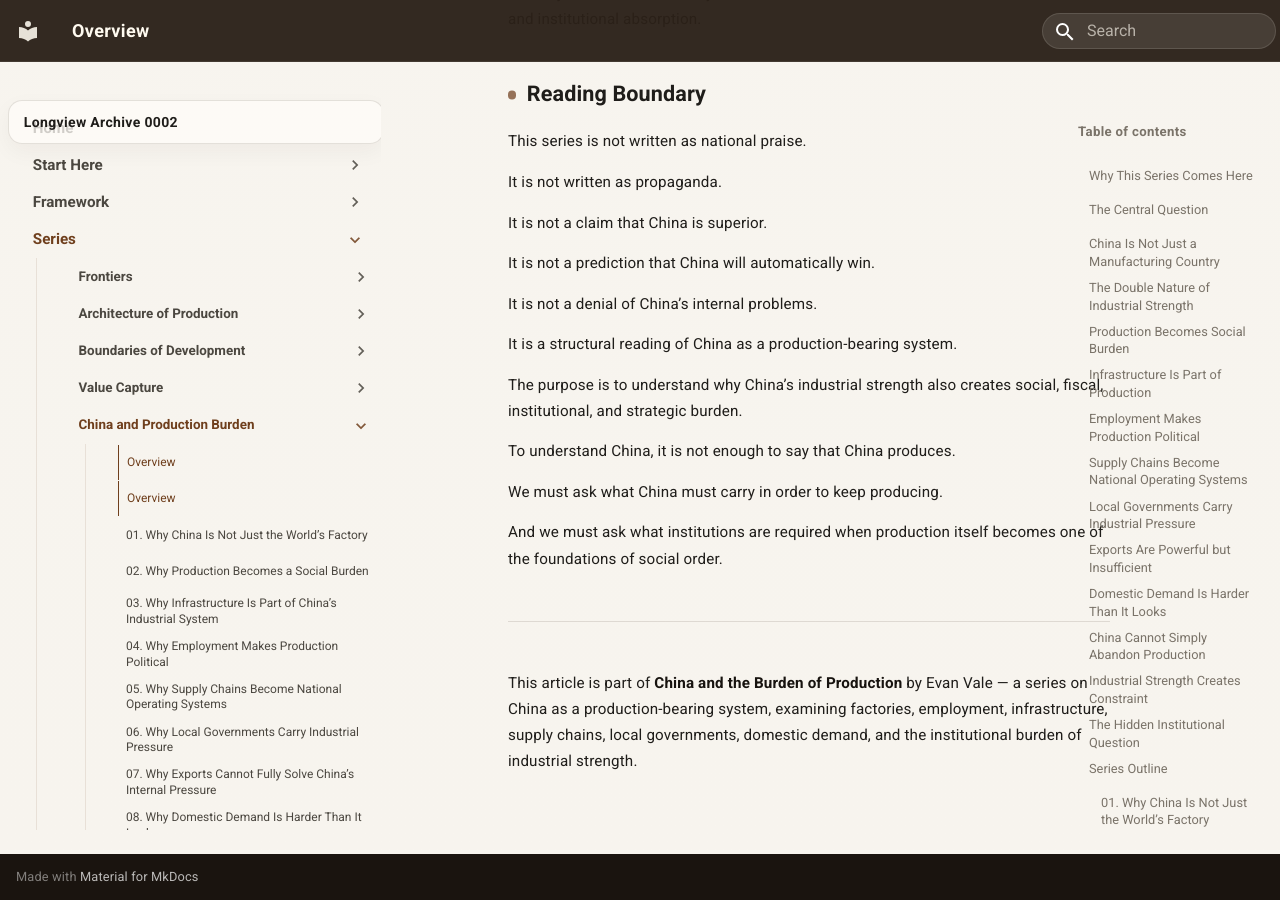
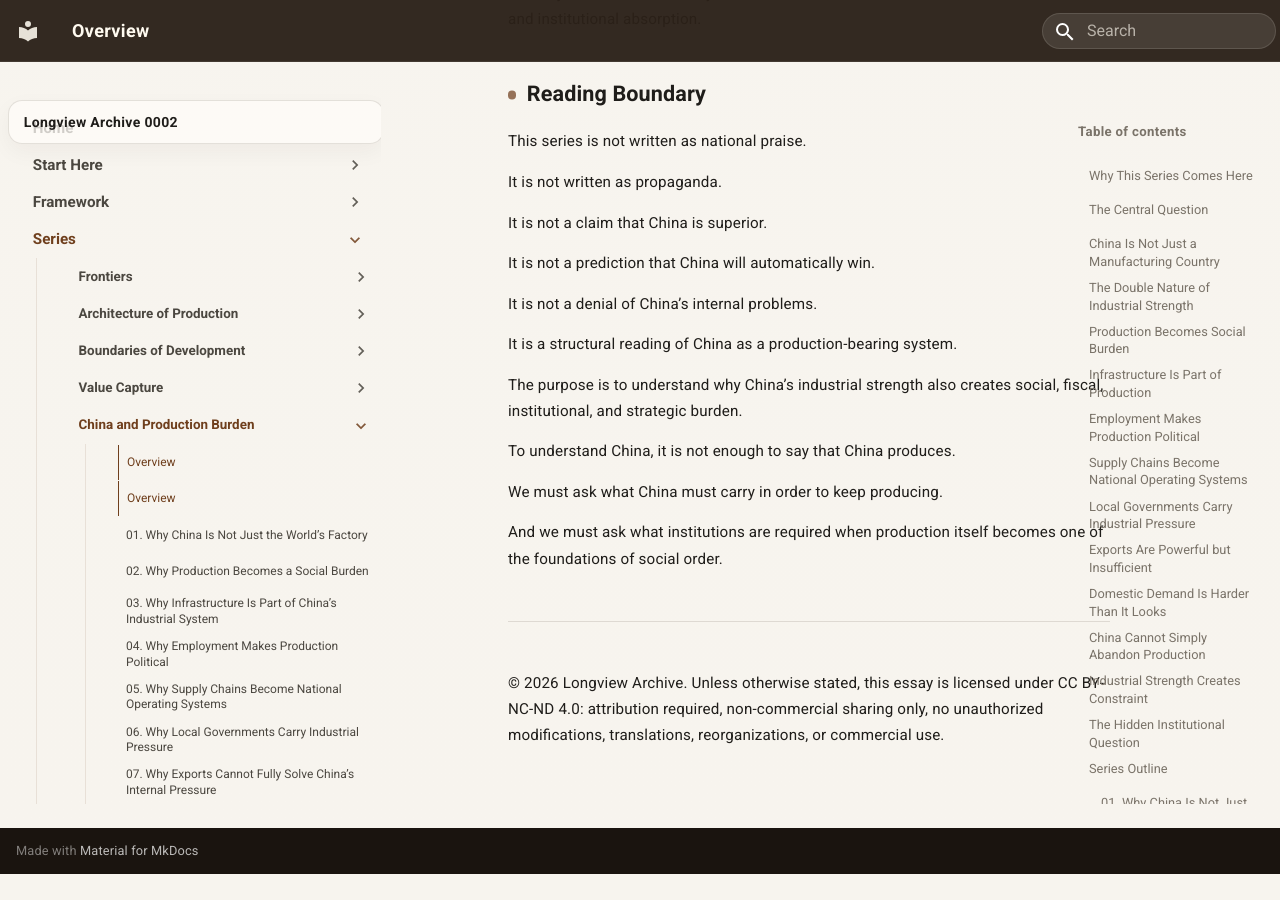
Before and after one commit to guanshi1688/longview-archive, an MkDocs documentation site: the page built from docs/essays/notes/english/China-Burden-Production/index.md, in a window 1280 px wide and 900 px high, scrolled down 14591 px. Built offline with MkDocs 1.6.1 and Material for MkDocs 9.7.7, drawn with Linux system fonts in a browser that asks for light colours; after the commit the page ends 15465 px from its top, so only the background shows below that.

Commit message:
Update index.md

```diff
--- a/docs/essays/notes/english/China-Burden-Production/index.md
+++ b/docs/essays/notes/english/China-Burden-Production/index.md
@@ -606,4 +606,4 @@
 
 ---
 
-This article is part of **China and the Burden of Production** by Evan Vale — a series on China as a production-bearing system, examining factories, employment, infrastructure, supply chains, local governments, domestic demand, and the institutional burden of industrial strength.
+© 2026 Longview Archive. Unless otherwise stated, this essay is licensed under CC BY-NC-ND 4.0: attribution required, non-commercial sharing only, no unauthorized modifications, translations, reorganizations, or commercial use.
```
